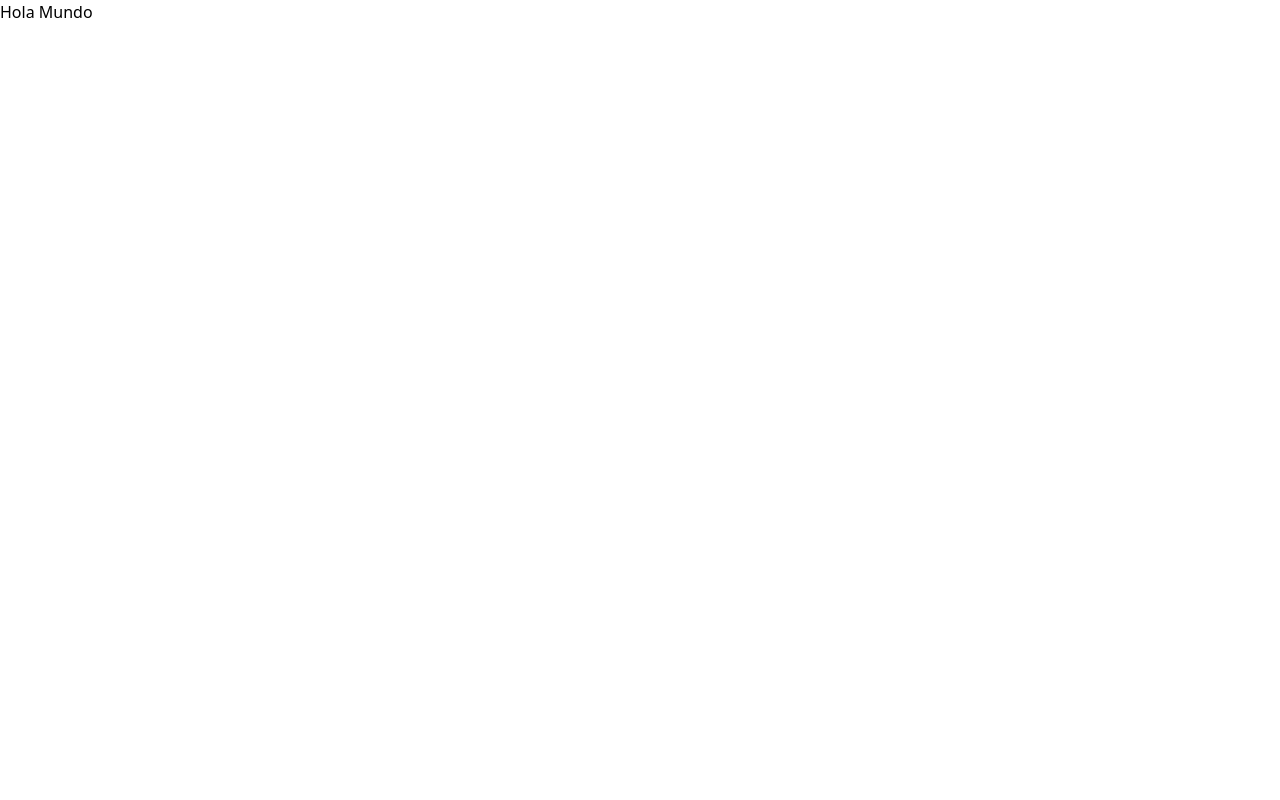
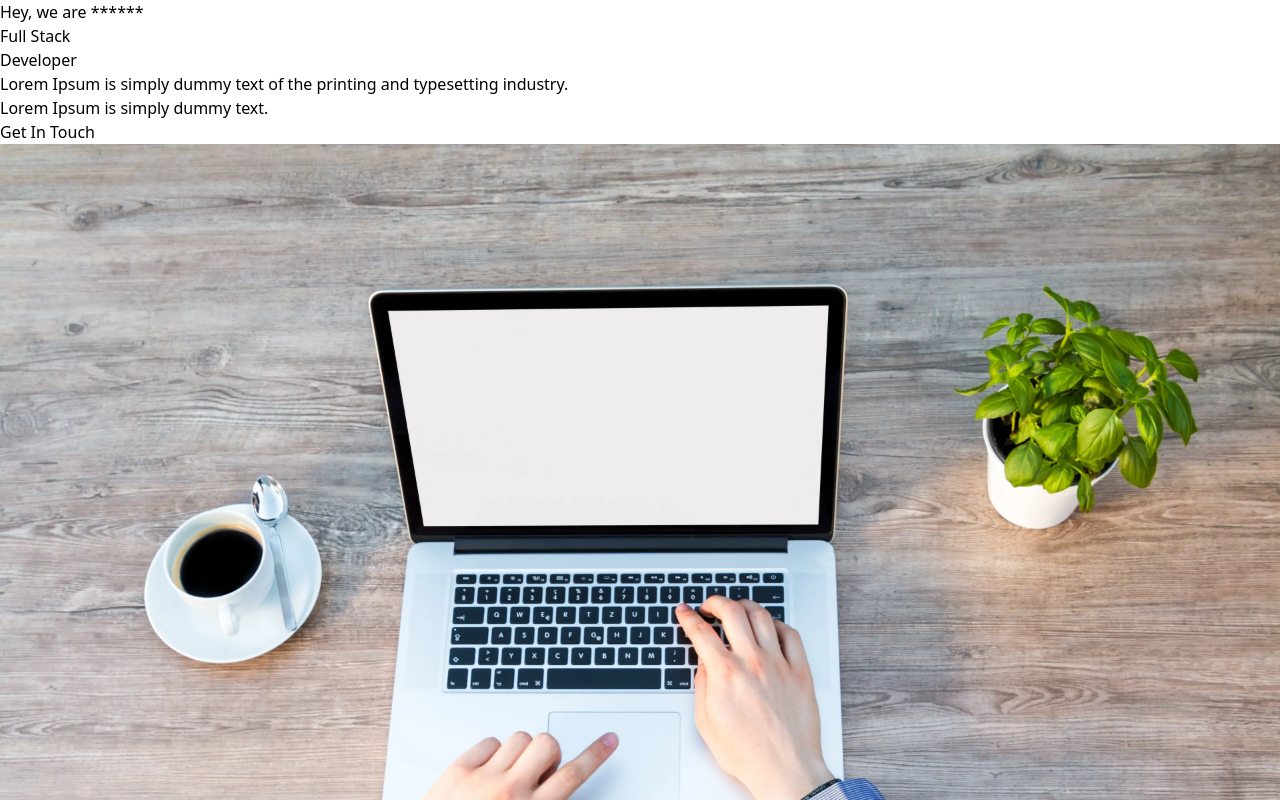
Before and after one commit to Lilian1306/Portfolio, a React (Vite) app: page / in a window 1280 px wide. Shown: the top 800 px of the page. Built offline with nearby package versions, Linux system fonts and the light colour scheme.

Commit message:
Creando el hero sections

```diff
--- a/src/App.jsx
+++ b/src/App.jsx
@@ -1,9 +1,10 @@
-
+import React from "react"
+import Home from "./Pages/Home/HomeScreen"
 
 function App() {
   return (
     <div>
-      Hola Mundo
+      <Home/>
     </div>
   )
 }
--- a/src/Pages/Home/HeroSection.jsx
+++ b/src/Pages/Home/HeroSection.jsx
@@ -0,0 +1,28 @@
+import image from '../../assets/hero.webp'
+
+
+export default function HeroSection(){
+    return (
+        <section className="">
+          <div className="">
+           <div className="">
+            <p className="">Hey, we are ******</p>
+            <h1 className="">
+                <span className="">Full Stack</span>{' '}
+                <br/>
+                  Developer
+           </h1>
+           <p className="">Lorem Ipsum is simply dummy text of the printing and typesetting industry.
+            <br/> Lorem Ipsum is simply dummy text.
+           </p>
+           </div>
+           <button className="">Get In Touch</button>
+          </div>
+          <div className="">
+            <img src={image}  alt=""/>
+          </div>
+        </section>
+
+    )
+
+}3
--- a/src/Pages/Home/HomeScreen/index.jsx
+++ b/src/Pages/Home/HomeScreen/index.jsx
@@ -0,0 +1,10 @@
+
+import HeroSection from "../HeroSection";
+
+export default function Home(){
+    return (
+        <>
+          <HeroSection/>
+        </>
+    )
+}
```
Also changed, not shown: src/assets/hero.webp (added).
